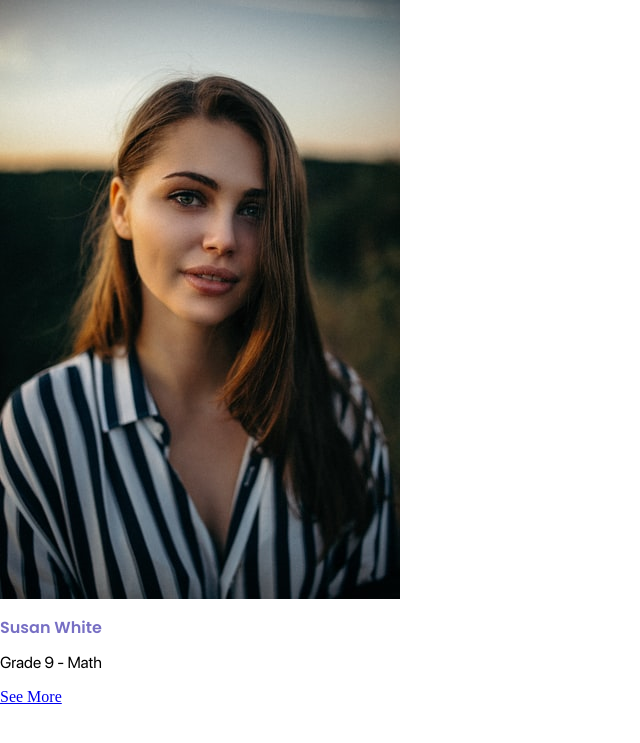
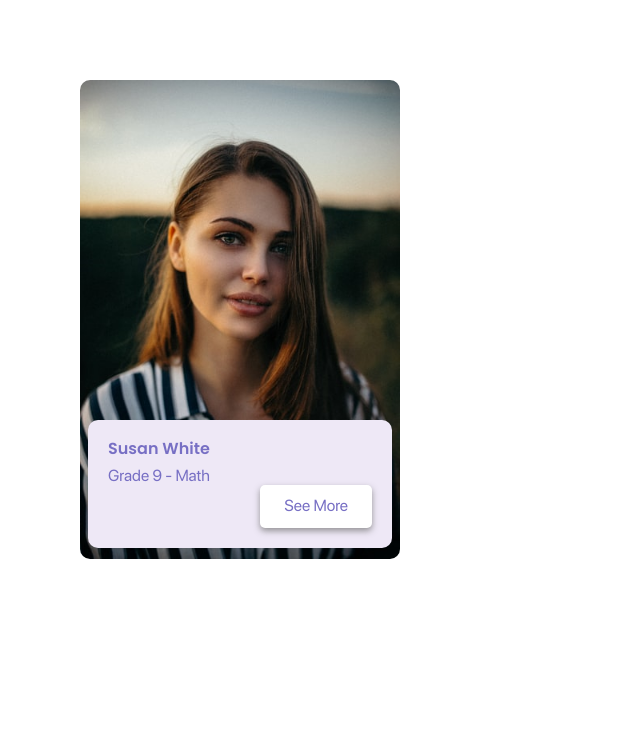
Before and after one commit to jjccy/Education_Nation, a PHP site: page /card.php in a window 1280 px wide. Shown: the top 743 px of the page, without its empty margins (0-640 px from the left). Run offline with PHP 8.4, Linux system fonts and the light colour scheme.

Commit message:
put card style back in

```diff
--- a/css/style.css
+++ b/css/style.css
@@ -252,3 +252,94 @@ img {
 
 
 /* end side nav bar */
+
+
+/* start of card */
+
+
+/* demo wrapper to show the interation of scaling */
+
+.demo-container {
+    margin: 5em
+}
+
+
+/* card container; contains all elements of the card */
+
+.card-container {
+    position: relative;
+    width: 20em;
+}
+
+.card-container:hover {
+    transform: scale(1.05);
+}
+
+.btn {
+    display: block;
+    padding: 0.75em 1.5em;
+    background: white;
+    border-radius: 5px;
+    text-decoration: none;
+    color: #776FC4;
+    font-family: SF Pro Display;
+    font-size: 1em;
+}
+
+.card-container img {
+    width: 100%;
+}
+
+.card-container img {
+    border-radius: 10px;
+}
+
+.card-container:hover img {
+    box-shadow: 0px 3px 6px rgba(125, 125, 125, 0.8);
+}
+
+
+/* used https://stackoverflow.com/questions/32285150/image-overlay-with-padding-and-text-centered */
+
+
+/* card info spacing and positioningwrapper */
+
+.info-wrapper {
+    position: absolute;
+    bottom: 1em;
+    left: 0.5em;
+    width: calc(100% - 1em);
+}
+
+.card-info {
+    background: #EEE8F6;
+    display: flex;
+    display: -webkit-flex;
+    display: -ms-flex;
+    flex-direction: column;
+    padding: 1.25em;
+    border-radius: 10px;
+}
+
+.card-info>p {
+    margin: 0;
+    flex: 99 1 auto;
+}
+
+.tutor-spec {
+    color: #776FC4;
+    padding-top: 0.5em;
+}
+
+.card-info .btn {
+    align-self: flex-end;
+    box-shadow: 0px 3px 6px rgba(125, 125, 125, 0.8);
+}
+
+.card-info .btn:hover {
+    box-shadow: 0px 3px 6px rgba(0, 0, 0, 0.8);
+    text-decoration: underline;
+}
+
+
+/* end of card */
```
